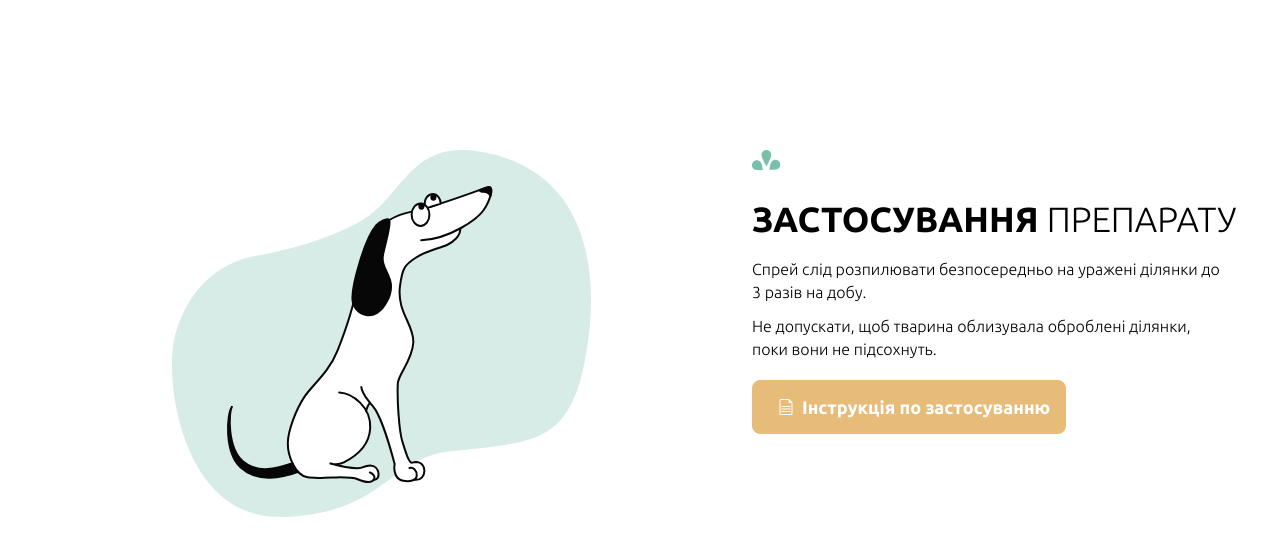
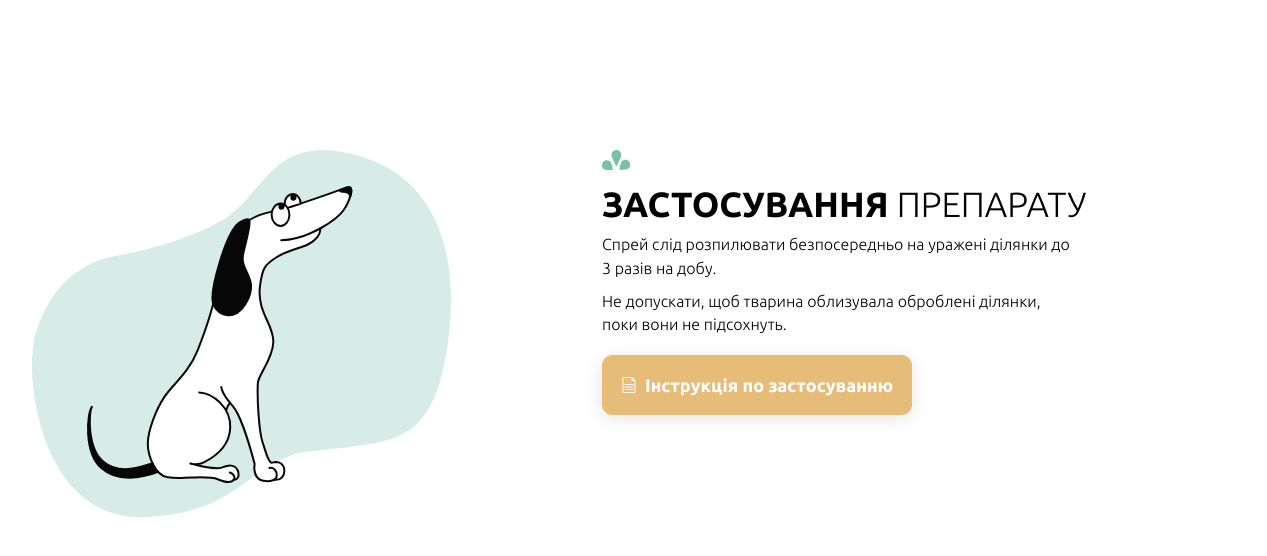
Before and after one commit to DanIIl867/-08.10.2022, a plain HTML site: page index.html in a window 1536 px wide. Shown: the whole page, without its empty margins (198-1465 px from the left). Drawn offline with Linux system fonts and the light colour scheme.

Commit message:
Projec init

```diff
--- a/assets/css/main.css
+++ b/assets/css/main.css
@@ -2,12 +2,99 @@
    font-family: 'Ubuntu', sans-serif;
 }
 
-.conteiner>.title,
-.conteiner>.button {
+.conteiner>.all>.main-text>.title,
+.conteiner>.all>.main-img>.button {
    font-family: 'Montserrat', sans-serif;
 }
 
+.conteiner,
+.all {
+   width: 100%;
+   height: 100%;
+}
+
+.main-text {
+   height: 0px;
+}
+
+.conteiner>.all>.main-text>.title {
+   display: flex;
+   justify-content: center;
+   align-items: center;
+   text-align: center;
+   position: relative;
+}
+
+.conteiner>.all>.main-text>.title>h1 {
+   font-size: 25px;
+   font-weight: 300;
+   padding-top: 10px;
+}
+
+.conteiner>.all>.main-text>.title>h1>.title-span {
+   font-weight: 600;
+}
+
+.conteiner>.all>.main-text>.title-img {
+   display: flex;
+   justify-content: center;
+   align-items: center;
+   margin-top: 40px;
+}
+
+.conteiner>.all>.main-text>.title-img>img {
+   position: absolute;
+}
+
+.conteiner>.all>.main-text>.text {
+   padding-top: 220px;
+   width: 300px;
+}
+
+.conteiner>.all>.main-text>.text>p {
+   font-weight: 300;
+   font-size: 16px;
+   line-height: 23.34px;
+   padding-left: 15px;
+}
+
+.conteiner>.all>.main-img {
+   padding-top: 110px;
+}
+
+.conteiner>.all>.main-img>img {
+   width: 320px;
+   height: 203px;
+}
+
+.conteiner>.all>.main-text>.button {
+   padding-left: 15px;
+}
+
+.conteiner>.all>.main-text>.button>button {
+   font-size: 18px;
+   line-height: 22px;
+   font-weight: 600;
+   padding: 15px;
+   background: #E7BC78;
+   border: 1px solid #E7BC78;
+   border-radius: 10px;
+   color: #ffffff;
+   display: flex;
+   justify-content: center;
+   align-items: center;
+   box-shadow: 0px 4px 20px rgba(0, 0, 0, 0.1);
+}
+
+.conteiner>.all>.main-text>.button>button>img {
+   padding-right: 8px;
+}
+
 @media screen and (min-width: 1440px) {
+   * {
+      margin: 0px;
+      padding: 0px;
+   }
 
    main,
    .mainpage,
@@ -17,24 +104,32 @@
       height: 520px;
    }
 
-   .conteiner>.all {}
+   .conteiner>.all>.main-img {
+      padding-top: 0px;
+   }
 
-   .conteiner>.all>.main-img {
+   .conteiner>.all>.main-img>img {
       width: 419px;
       height: 367px;
-      margin-top: -300px;
-      padding-left: 370px;
+      padding-left: 230px;
    }
 
    .conteiner>.all>.main-text {
       width: 490px;
-      height: 300px;
-      padding-left: 950px;
+      /*height: 300px;*/
+      padding-left: 800px;
       padding-top: 150px;
+      text-align: left;
+   }
+
+   .conteiner>.all>.main-text>.title-img {
+      display: block;
+      margin: 0px;
    }
 
    .conteiner>.all>.main-text>.title {
-
+      display: block;
+      text-align: left;
       width: 500px;
       height: 60px;
    }
@@ -50,8 +145,6 @@
       font-weight: 600;
    }
 
-   .conteiner>.all>.main-text>.title-img>img {}
-
    .conteiner>.all>.main-text>.text {
       width: 470px;
       height: 92px;
@@ -62,6 +155,7 @@
       font-weight: 300;
       font-size: 16px;
       line-height: 23.34px;
+      padding-left: 0px;
    }
 
    .conteiner>.all>.main-text>.text>p:nth-child(2) {
@@ -71,24 +165,27 @@
 
    .conteiner>.all>.main-text>.button {
       padding-top: 30px;
+      padding-left: 0px;
    }
 
    .conteiner>.all>.main-text>.button>button {
       font-size: 18px;
       line-height: 22px;
       font-weight: 600;
-      padding: 15px;
+      padding: 18px;
       background: #E7BC78;
       border: 1px solid #E7BC78;
-      border-radius: 8px;
+      border-radius: 10px;
       color: #ffffff;
       display: flex;
       justify-content: center;
       align-items: center;
+      box-shadow: 0px 4px 20px rgba(0, 0, 0, 0.1);
    }
 
+   /*
    .conteiner>.all>.main-text>.button>button>img {
       padding-right: 8px;
       padding-left: 10px;
-   }
+   }*/
 }
```
Also changed, not shown: assets/css/reset.css (+58 -28 lines).
